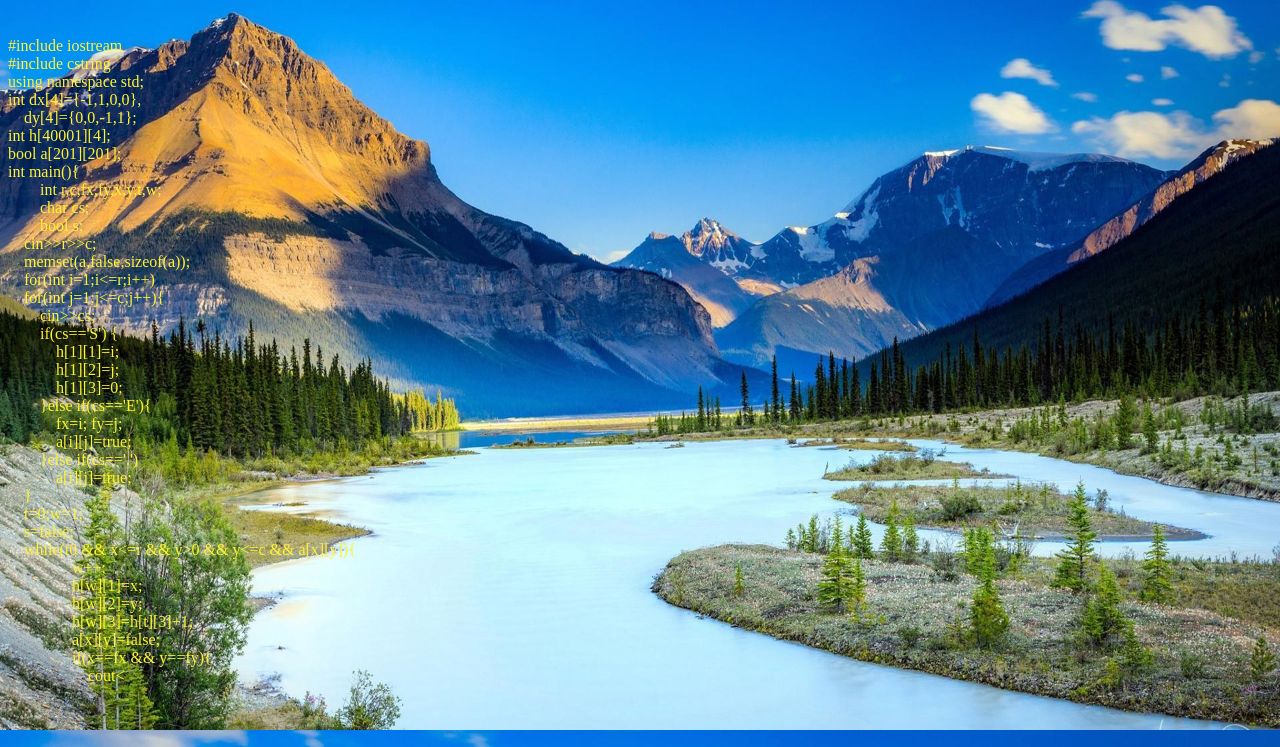
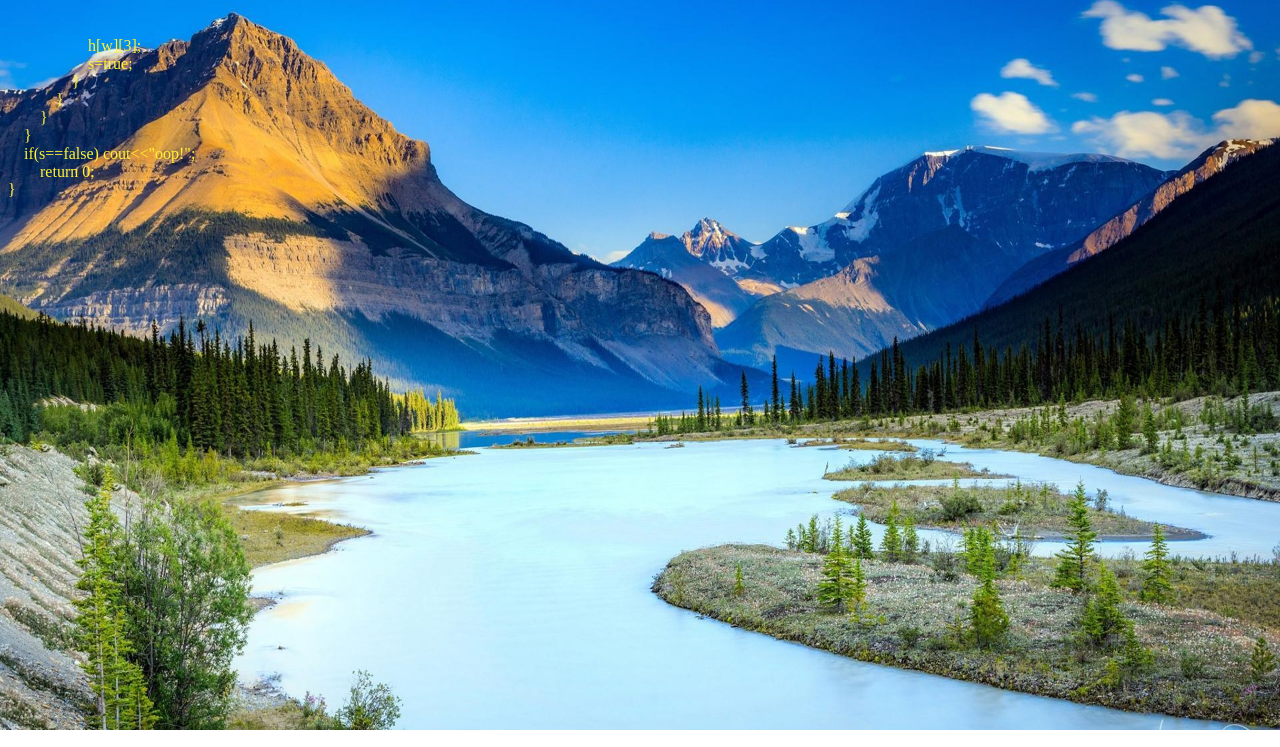
Before and after one commit to Gejunting1206/liumh, a plain HTML site: page index.html in a window 1280 px wide. Shown: the part 70-817 px from the top of the page. Drawn offline with Linux system fonts and the light colour scheme.

Commit message:
Update index.html

```diff
--- a/index.html
+++ b/index.html
@@ -18,47 +18,7 @@
       <body>
         <h1 align="center">我的代码库</h1>
         <div style="color: #FFF333" class="text">
-#include iostream
-#include cstring
-using namespace std;
-int dx[4]={-1,1,0,0},
-    dy[4]={0,0,-1,1};
-int h[40001][4];
-bool a[201][201];
-int main(){
-	int r,c,fx,fy,x,y,t,w;
-	char cs;
-	bool s;
-    cin>>r>>c;
-    memset(a,false,sizeof(a));
-    for(int i=1;i<=r;i++)
-    for(int j=1;j<=c;j++){
-        cin>>cs;
-        if(cs=='S') {
-            h[1][1]=i;
-            h[1][2]=j;
-            h[1][3]=0;
-        }else if(cs=='E'){
-            fx=i; fy=j;
-            a[i][j]=true;
-        }else if(cs=='.')
-            a[i][j]=true;
-    }
-    t=0;w=1;
-    s=false;
-    while(t<w){
-        t++;
-        for(int i=0;i<4;i++){
-            x=h[t][1]+dx[i];
-            y=h[t][2]+dy[i];
-            if(x>0 && x<=r && y>0 && y<=c && a[x][y]){
-                w++;
-                h[w][1]=x;
-                h[w][2]=y;
-                h[w][3]=h[t][3]+1;
-                a[x][y]=false;
-                if(x==fx && y==fy){
-                    cout<<h[w][3];
+		    h[w][3];
                     s=true;
                 }
             }
```
